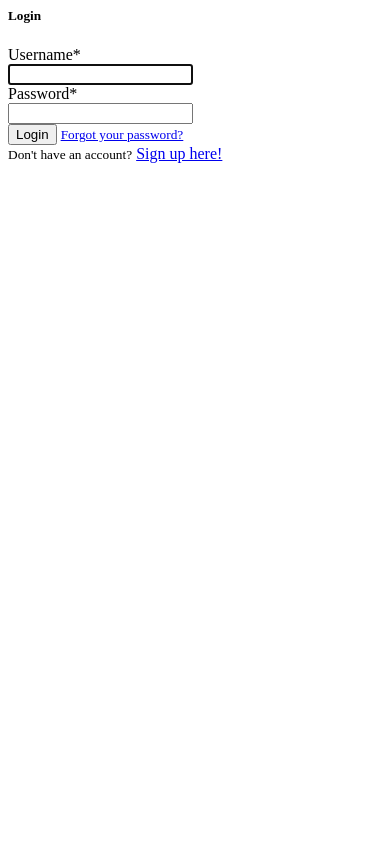
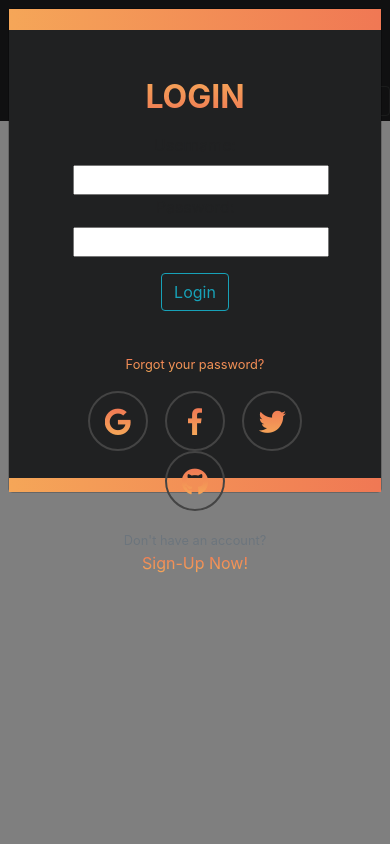
Before and after one commit to rafitj/pseudo, a Django app: page /login/ in a window 390 px wide. Run offline with Django 3.2, Linux system fonts and the light colour scheme; parts of the project's set-up code (start-up, migrations or seed data) failed here and were passed over; some libraries are stand-ins or nearby versions.

Commit message:
Modal Login System initiated

```diff
--- a/blog/static/blog/main.css
+++ b/blog/static/blog/main.css
@@ -99,6 +99,7 @@ nav, .navbar, .navbar-expand-md, .navbar-dark, .bg-steel, .fixed-top {
 
 .logout-modal-title{
   font-weight: 700;
+  margin-bottom: 1rem;
   background: -webkit-linear-gradient(#f5a658, #f07854);
   -webkit-background-clip: text;
   -webkit-text-fill-color: transparent;
@@ -108,6 +109,15 @@ nav, .navbar, .navbar-expand-md, .navbar-dark, .bg-steel, .fixed-top {
   padding: 3rem 4rem;
   background: #202122;
   height: 15rem;
+  text-align: center;
+  margin-bottom: -1px;
+  margin-top: -1px;
+}
+
+.login-modal-body{
+  padding: 3rem 4rem;
+  background: #202122;
+  height: 28rem;
   text-align: center;
   margin-bottom: -1px;
   margin-top: -1px;
@@ -124,35 +134,86 @@ nav, .navbar, .navbar-expand-md, .navbar-dark, .bg-steel, .fixed-top {
 }
 
 .logout_button {
-  width: 8rem;
   height: 3rem;
   margin: 0 0.5rem;
   outline: none;
   text-align: center;
   border-radius: 40px;
-  background: #fff;
-  border: 2px solid white;
+  border-style: none;
+  background: -webkit-linear-gradient(#f5a658, #f07854);
   letter-spacing: 1px;
   text-shadow: 0;
-  font-size: 12px;
-  font-weight: bold;
+  font-size: 15px;
+  font-weight: 700;
   cursor: pointer;
   transition: all 0.25s ease;
+}
+.logout_button_logout{
+  width: 8.5rem;
+}
+.logout_button_no{
+  width: 5.5rem;
 }
 .logout_button:hover {
   transform: scale(1.05);
 }
 .logout-button-txt{
-  font-size: 1.2rem;
-  background: -webkit-linear-gradient(#f5a658, #f07854);
-  -webkit-background-clip: text;
-  -webkit-text-fill-color: transparent;
+  font-size: 1.3rem;
+  font-weight: 700;
+  color: #202122;
 }
 .logout_button:active, .logout_button:focus,.b_button:active, .b_button:focus  {
 	-webkit-box-shadow: none;
 	box-shadow: none;
 	outline: none;
   -moz-outline-style: none;
+}
+
+@import url('//maxcdn.bootstrapcdn.com/font-awesome/4.3.0/css/font-awesome.min.css');
+
+/** Button Code **/
+
+.social-button {
+  margin: 0 0.4rem;
+  width: 60px;
+  height: 60px;
+  line-height: 60px;
+  display: block;
+  position: relative;
+  -moz-border-radius: 50%;
+  -webkit-border-radius: 50%;
+  border-radius: 50%;
+  border: 2px solid #444;
+  text-align: center;
+  display: inline-block;
+  vertical-align: middle;
+  position: relative;
+  z-index: 10;
+  font-size: 1.7rem;
+  color: #333;
+}
+
+.social-button:hover {
+  border: 2px solid transparent;
+  background-image: linear-gradient(#202122, #202122), linear-gradient(90deg, #f5a658, #f07854);
+  background-origin: border-box;
+  background-clip: content-box, border-box;
+}
+
+.social-container {
+  width: 100%;
+  margin: 1rem auto;
+}
+
+.signup-now{
+  background: -webkit-linear-gradient(#f07854, #f5a658);
+  -webkit-background-clip: text;
+  -webkit-text-fill-color: transparent;
+  transition: all 0.25s ease;
+}
+
+.signup-now:hover{
+  opacity: 0.6;
 }
 
 @media screen and (max-width: 991px) {
--- a/blog/static/blog/profile.css
+++ b/blog/static/blog/profile.css
@@ -33,6 +33,7 @@ h1, p {
   color: grey;
   margin: 0;
   padding: 0;
+  width: 100%;
 }
 
 
--- a/blog/templates/blog/base.html
+++ b/blog/templates/blog/base.html
@@ -75,7 +75,8 @@
               <!-- <img class = "nav-icons" src="{% static 'blog/nav_icons/logout_icon.svg' %}" alt=""> -->
             </a>
             {% else %}
-            <a class="nav-item nav-link show-login" href="{% url 'login' %}" data-toggle="modal" data-target="#modalLogin"> <i class="fas fa-sign-in-alt"></i> Login</a>
+            <!-- data-toggle="modal" data-target="#modalLogin" -->
+            <a class="nav-item nav-link show-login" href="{% url 'login' %}" > <i class="fas fa-sign-in-alt"></i> Login</a>
             <a class="navlistlast nav-item nav-link" href="{% url 'register' %}"><i class="fas fa-sign-in-alt"></i> Register</a>
             {% endif %}
             </div>
@@ -106,8 +107,8 @@
           <div class="logout-modal-title">
             <h2><strong>ARE YOU SURE YOU WANT TO LEAVE?</strong></h2>
           </div>
-          <a  href="{% url 'logout' %}" ><button type="button" class="logout_button" name="button"><span class="logout-button-txt">LOGOUT</span></button></a>
-          <button type="button" class="logout_button" data-dismiss="modal"><span class="logout-button-txt">NO</span></button>
+          <a  href="{% url 'logout' %}" ><button type="button" class="logout_button logout_button_logout" name="button"><span class="logout-button-txt">LOGOUT</span></button></a>
+          <button type="button" class="logout_button logout_button_no" data-dismiss="modal"><span class="logout-button-txt">NO</span></button>
         </div>
         <div class="logout-modal-footer">
 
@@ -115,14 +116,6 @@
       </div>
     </div>
     </div>
-
-      <div class="modal fade" id="modalLogin" >
-      <div class="modal-dialog" role="document">
-        <div class="modal-content">
-        </div>
-      </div>
-    </div>
-
 
 
 
@@ -141,9 +134,10 @@
 
     <script src="https://code.jquery.com/jquery-3.3.1.slim.min.js" integrity="sha384-q8i/X+965DzO0rT7abK41JStQIAqVgRVzpbzo5smXKp4YfRvH+8abtTE1Pi6jizo" crossorigin="anonymous"></script>
     <script src="https://code.jquery.com/jquery-2.1.1.min.js"></script>
-    <script src="{% static 'blog/posts.js' %}" charset="utf-8"></script>
-    <script src="{% static '/main.js' %}" charset="utf-8"></script>
+
    <script src="https://cdnjs.cloudflare.com/ajax/libs/popper.js/1.14.7/umd/popper.min.js" integrity="sha384-UO2eT0CpHqdSJQ6hJty5KVphtPhzWj9WO1clHTMGa3JDZwrnQq4sF86dIHNDz0W1" crossorigin="anonymous"></script>
    <script src="https://stackpath.bootstrapcdn.com/bootstrap/4.3.1/js/bootstrap.min.js" integrity="sha384-JjSmVgyd0p3pXB1rRibZUAYoIIy6OrQ6VrjIEaFf/nJGzIxFDsf4x0xIM+B07jRM" crossorigin="anonymous"></script>
+   <script src="{% static 'blog/posts.js' %}" charset="utf-8"></script>
+   <script src="{% static '/main.js' %}" charset="utf-8"></script>
   </body>
 </html>
--- a/blog/templates/blog/home.html
+++ b/blog/templates/blog/home.html
@@ -1,4 +1,5 @@
 {% extends "blog/base.html" %}
+
 
 {% block content %}
 
--- a/blog/templates/blog/post_detail.html
+++ b/blog/templates/blog/post_detail.html
@@ -5,7 +5,6 @@
      <img class="rounded-circle article-img" src="{{ object.author.profile.image.url }}" alt="">
      <div class="media-body">
        <div class="article-metadata">
-         <a class="mr-2" href="{% url 'user-posts' object.author.username %}">{{ object.author }}</a>
          <small class="text-muted">{{ object.date_posted|date:"F j, Y" }}</small>
          {% if object.author == user %}
            <a class="btn btn-secondary btn-sm mt-1 mb-1" href="{% url 'post-update' object.id %}">Update</a>
--- a/pseudo_project/settings.py
+++ b/pseudo_project/settings.py
@@ -44,7 +44,8 @@ INSTALLED_APPS = [
     'social_django',
     'chat',
     'channels',
-    'widget_tweaks'
+    'widget_tweaks',
+    'bootstrap_modal_forms',
 ]
 
 MIDDLEWARE = [
--- a/pseudo_project/urls.py
+++ b/pseudo_project/urls.py
@@ -24,7 +24,6 @@ urlpatterns = [
     path('password-reset/complete', auth_views.PasswordResetCompleteView.as_view(
         template_name='users/password_reset_complete.html'), name='password_reset_complete'),
     path('', include('blog.urls')),
-
     url(r'^oauth/', include('social_django.urls', namespace='social')),
     url(r'^settings/$', user_views.settings, name='settings'),
     url(r'^settings/password/$', user_views.password, name='password'),
--- a/static/main.js
+++ b/static/main.js
@@ -79,10 +79,16 @@ $(document).ready(function(){
 	});
 
 })
-jQuery(window).load(function(){
+
+$(window).load(function(){
 	var message = $( "#modalmessage" ).text();
 	console.log(message);
 	if (message != ''){
 		$("#modalProfileUpdate").modal({ show : true });
 	}
 });
+
+if (window.location.href.indexOf('login') != -1) {
+	$('#modalLogin').modal('show')
+	console.log("hey");
+}
--- a/users/templates/users/login.html
+++ b/users/templates/users/login.html
@@ -1,30 +1,49 @@
-{% load crispy_forms_tags %}
+{% extends "blog/base.html" %}
+
+{% block content %}
+  <div class="modal fade" id="modalLogin" tabindex="-1" role="dialog" aria-labelledby="exampleModalCenterTitle" aria-hidden="true">
+  <div class="modal-dialog" role="document">
+    <div class="modal-content">
+      <div class="logout-modal-header">
+      </div>
+
+      <div class="modal-body login-modal-body">
+
+        <div class="logout-modal-title">
+          <h2><strong>LOGIN</strong></h2>
+        </div>
 
         <form method="POST">
           {% csrf_token %}
-  <div class="modal-header">
-    <h5 class="modal-title"> Login </h5>
+          <fieldset class="form-group">
+            {{ form }}
+          </fieldset>
+          <div class="form-group">
+            <button class="btn btn-outline-info" type="submit" name="button">Login</button>
           </div>
-  <div class="modal-body">
-    {{ form|crispy }}
-    <button class="btn btn-outline-info" type="submit" name="button">Login</button>
-  <small>
-    <a href="{% url 'password_reset' %}">Forgot your password?</a>
-  </small>
-  <!-- <br>
-  <button class="btn btn-outline-info"  name="button"><a href="{% url 'social:begin' 'github' %}"> GitHub</a></button>
+        </form>
+
           <br>
-  <button class="btn btn-outline-info"  name="button"><a href="{% url 'social:begin' 'twitter' %}"> Twitter</a></button>
+          <small> <a class="signup-now" href="{% url 'password_reset' %}">Forgot your password?</a> </small>
+
           <br>
-  <button class="btn btn-outline-info"  name="button"><a href="{% url 'social:begin' 'facebook' %}"> Facebook</a></button>
+          <div class="social-container">
+            <a href="{% url 'social:begin' 'google-oauth2' %}" class="social-button"><i class="fab fa-google"></i></a>
+            <a href="{% url 'social:begin' 'facebook' %}" class="social-button"><i class="fab fa-facebook-f"></i></a>
+            <a href="{% url 'social:begin' 'twitter' %}" class="social-button"><i class="fab fa-twitter"></i></a>
+            <a href="{% url 'social:begin' 'github' %}" class="social-button"><i class="fab fa-github"></i></a>
+          </div>
+
+          <small class = "text-muted">Don't have an account?</small>
           <br>
-  <button class="btn btn-outline-info"  name="button"><a href="{% url 'social:begin' 'google-oauth2' %}"> Google </a></button> -->
+          <a class="signup-now" href="{% url 'password_reset'%}">Sign-Up Now!</a>
 
       </div>
 
-  <div class="modal-footer">
-    <div class="border-top pt-3">
-    <small class = "text-muted">Don't have an account?</small>
-    <a class="ml-2" href="{% url 'password_reset'%}">Sign up here!</a>
+      <div class="logout-modal-footer">
       </div>
-</form>
+
+    </div>
+  </div>
+  </div>
+{% endblock content %}
--- a/users/templates/users/register.html
+++ b/users/templates/users/register.html
@@ -6,7 +6,7 @@
       {% csrf_token %}
       <fieldset class="form-group">
         <legend class="border-bottom mb-4"> Join Today </legend>
-        {{ form|crispy }}
+        {{ r_form|crispy }}
       </fieldset>
       <div class="form-group">
         <button class="btn btn-outline-info" type="submit" name="button">Sign Up</button>
```
Also changed, not shown: users/admin.py (+31 -0 lines), users/forms.py (+21 -14 lines), users/templates/users/profile.html (+16 -1 lines), users/templates/users/profile_view.html (+3 -4 lines), users/views.py (+17 -14 lines), db.sqlite3, media/profile_pics/Screen_Shot_2019-03-29_at_1.58.10_AM.png (added), users/migrations/0007_auto_20190331_0634.py (added), users/migrations/0008_auto_20190331_0652.py (added), users/migrations/0009_auto_20190331_0653.py (added). Lines whose indentation alone changed are shown as unchanged.
